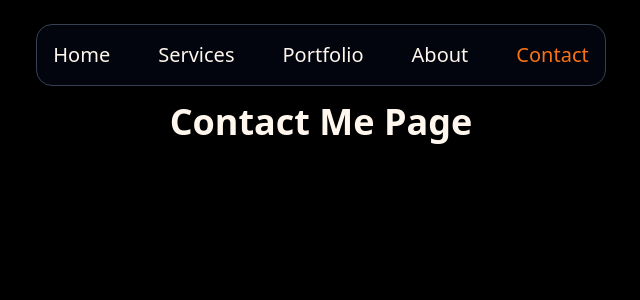
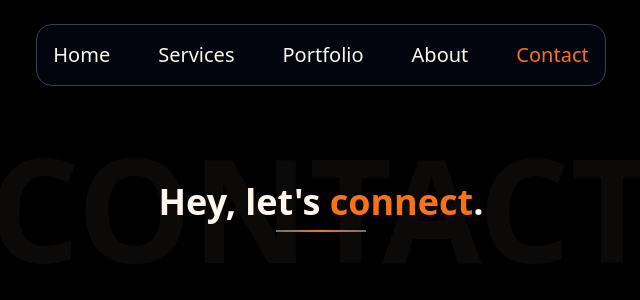
Before and after one commit to Kimoney/john-next, a Next.js app: page /contact in a window 1280 px wide. Shown: the top 300 px of the page, without its empty margins (319-959 px from the left). Built offline with nearby package versions, Linux system fonts and the light colour scheme.

Commit message:
feat: Heading added on contact page.

```diff
--- a/src/app/contact/page.jsx
+++ b/src/app/contact/page.jsx
@@ -4,7 +4,20 @@ export default function Contact() {
   return (
     <>
     <Navbar/>
-    <h1 className="text-4xl text-center pt-4 font-bold">Contact Me Page</h1>
+
+    {/* Page Heading */}
+
+    <div className="relative">
+      <div className="absolute inset-0 flex justify-center items-center">
+        <h1 style={{ fontSize: '9rem' }} className="uppercase font-extrabold text-stone-950">Contact</h1>
+      </div>
+      <div className="m-24 relative z-10">
+        <h1 className="text-4xl text-center font-bold">
+          Hey, let's <span className="text-orange-500">connect</span>.
+        </h1>
+        <hr className="w-1/12 h-0.5 mx-auto mt-2 bg-gradient-to-r from-gray-500 via-orange-500 to-gray-500 border-0"/>
+      </div>
+    </div>
     </>
   )
 }
```
